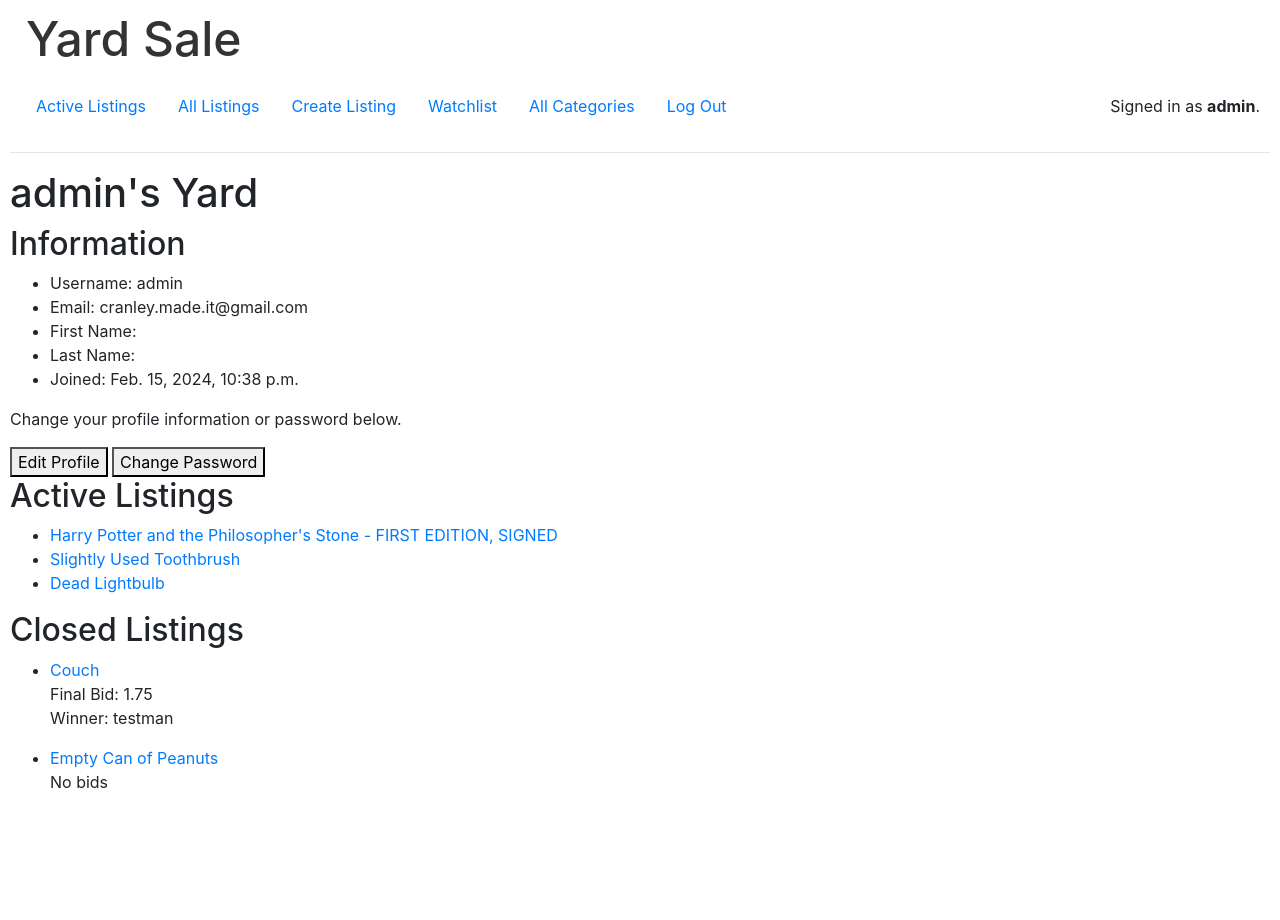
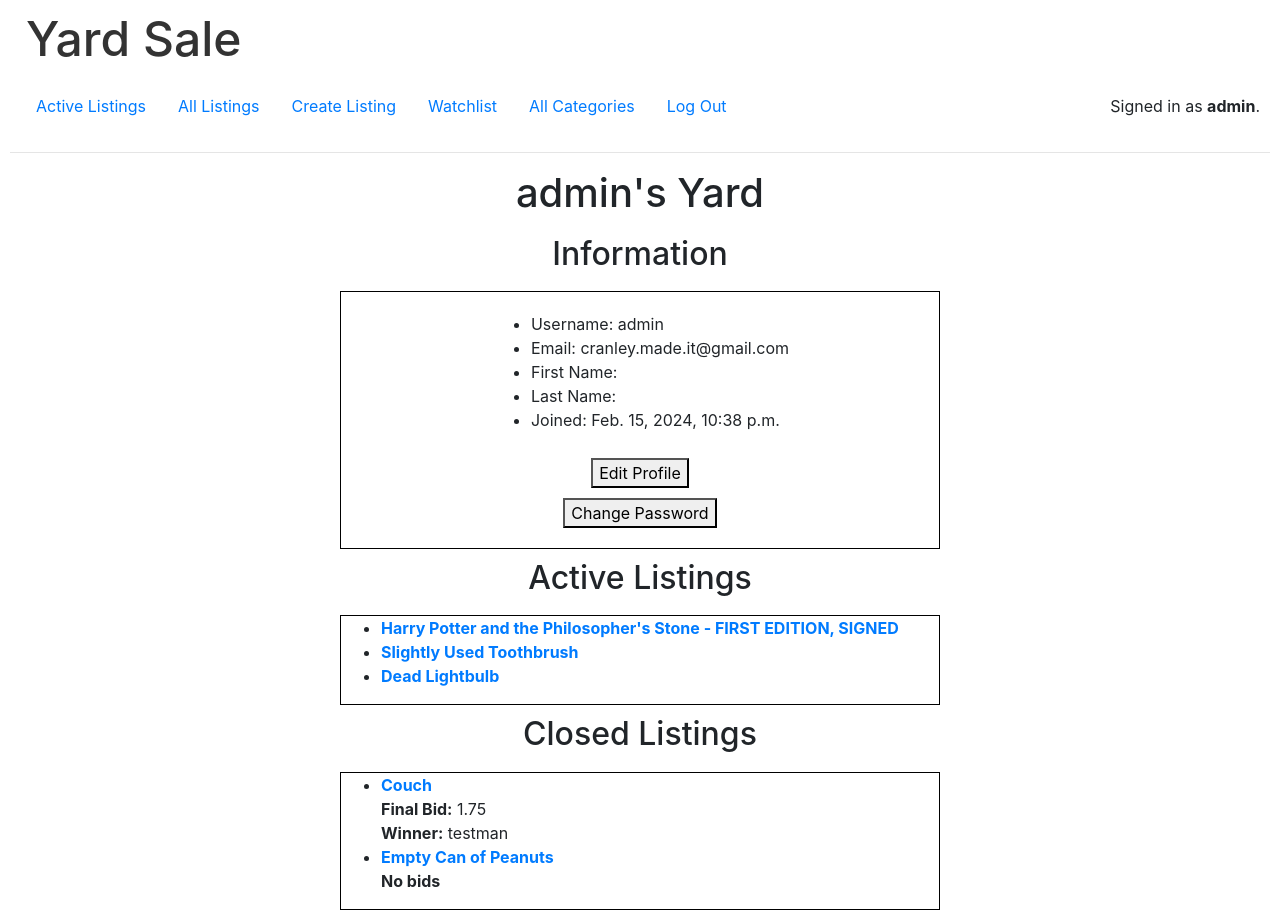
Before and after one commit to MyPetLobster/commerce, a Django app: page /profile/2 in a window 1280 px wide. Before the commit the page ends 788 px from the top, so only its background shows below. Run offline with Django 3.2, Linux system fonts and the light colour scheme; a user stored in the database is signed in; data comes from the database, SQL or seed files in the repository; parts of the project's set-up code (start-up, migrations or seed data) failed here and were passed over; some libraries are stand-ins or nearby versions.

Commit message:
Profile page first pass css

```diff
--- a/auctions/static/auctions/styles.css
+++ b/auctions/static/auctions/styles.css
@@ -95,4 +95,29 @@ body {
   margin-bottom: 20px;
 }
 
+/* Profile Page */
+.profile-page-content {
+  display: flex;
+  flex-direction: column;
+  align-items: center;
+  gap: 10px;
+  width: 100%;
+}
+
+.profile-info {
+  display: flex;
+  flex-direction: column;
+  align-items: center;
+  gap: 10px;
+  width: 600px;
+  border: 1px solid black;
+  padding: 20px;
+}
+
+.profile-listings {
+  border: 1px solid black;
+  width: 600px;
+  align-items: flex-start;
+}
+
 /*# sourceMappingURL=styles.css.map */
--- a/auctions/templates/auctions/profile.html
+++ b/auctions/templates/auctions/profile.html
@@ -26,10 +26,10 @@
 {% endblock %}
 
 {% block body %}
+<div class="profile-page-content">
     <h1>{{ user.username }}'s Yard</h1>
-
+    <h2>Information</h2>
     <div class="profile-info">
-    <h2>Information</h2>
         <ul>
             <li>Username: {{ user.username }}</li>
             <li>Email: {{ user.email }}</li>
@@ -38,7 +38,6 @@
             <li>Joined: {{ user.date_joined }}</li>
         </ul>
         {% if current_user == user %}
-        <p>Change your profile information or password below.</p>
         <button id="edit-button">Edit Profile</button>
         <button id="change-password">Change Password</button>
 
@@ -64,37 +63,33 @@
         </form>
     </div>
     {% endif %}
+    <h2>Active Listings</h2>
     <div class="profile-listings">
-    <h2>Active Listings</h2>
         <ul>
             {% for listing in user.listings.all %}
                 {% if listing.active == True %}
                     <li class="li-listing">
-                    <a class="title-link" href="{% url 'listing' listing.id %}">{{ listing.title }}</a>
+                        <a class="bold" href="{% url 'listing' listing.id %}">{{ listing.title }}</a>
                     </li>
                 {% endif %}
             {% endfor %}
         </ul>
+    </div>
     <h2>Closed Listings</h2>
+    <div class="profile-listings">
         <ul>
             {% for listing in user.listings.all %}
                 {% if listing.active == False %}
                     <li class="li-listing">
-                    <div class="thumb-title-div">
-                        {% if listing.image != "" %}
-                        <div class="thumb-div">
-                            <img src="{{ listing.image }}" height="100">
-                        </div>
-                        {% endif %}
-                        <a class="title-link" href="{% url 'listing' listing.id %}">{{ listing.title }}</a>
+                            <a class="bold" href="{% url 'listing' listing.id %}">{{ listing.title }}</a>
                     </li>
                     {% if listing.price == listing.starting_bid %}
-                    <p>No bids</p>
+                        <p style="display:inline" class="bold">No bids</p>
                     {% else %}
-                <p>Final Bid: {{ listing.price }}</br>
+                    <p style="display:inline"><span class="bold">Final Bid:</span> {{ listing.price }}</br>
                         {% for winner in winners %}
                             {% if winner.listing == listing %}
-                            Winner: {{ winner.user.username }}
+                                <span class="bold">Winner:</span> {{ winner.user.username }}
                             {% elif forloop.last %}
                                 No winner
                             {% endif %}
@@ -105,7 +100,7 @@
             {% endfor %}
         </ul>
     </div>
-
+</div>
 
 <script>
     const editButton = document.getElementById('edit-button');
```
Also changed, not shown: auctions/static/sass/styles_sass.scss (+23 -5 lines), 1 other file. Lines whose indentation alone changed are shown as unchanged.
